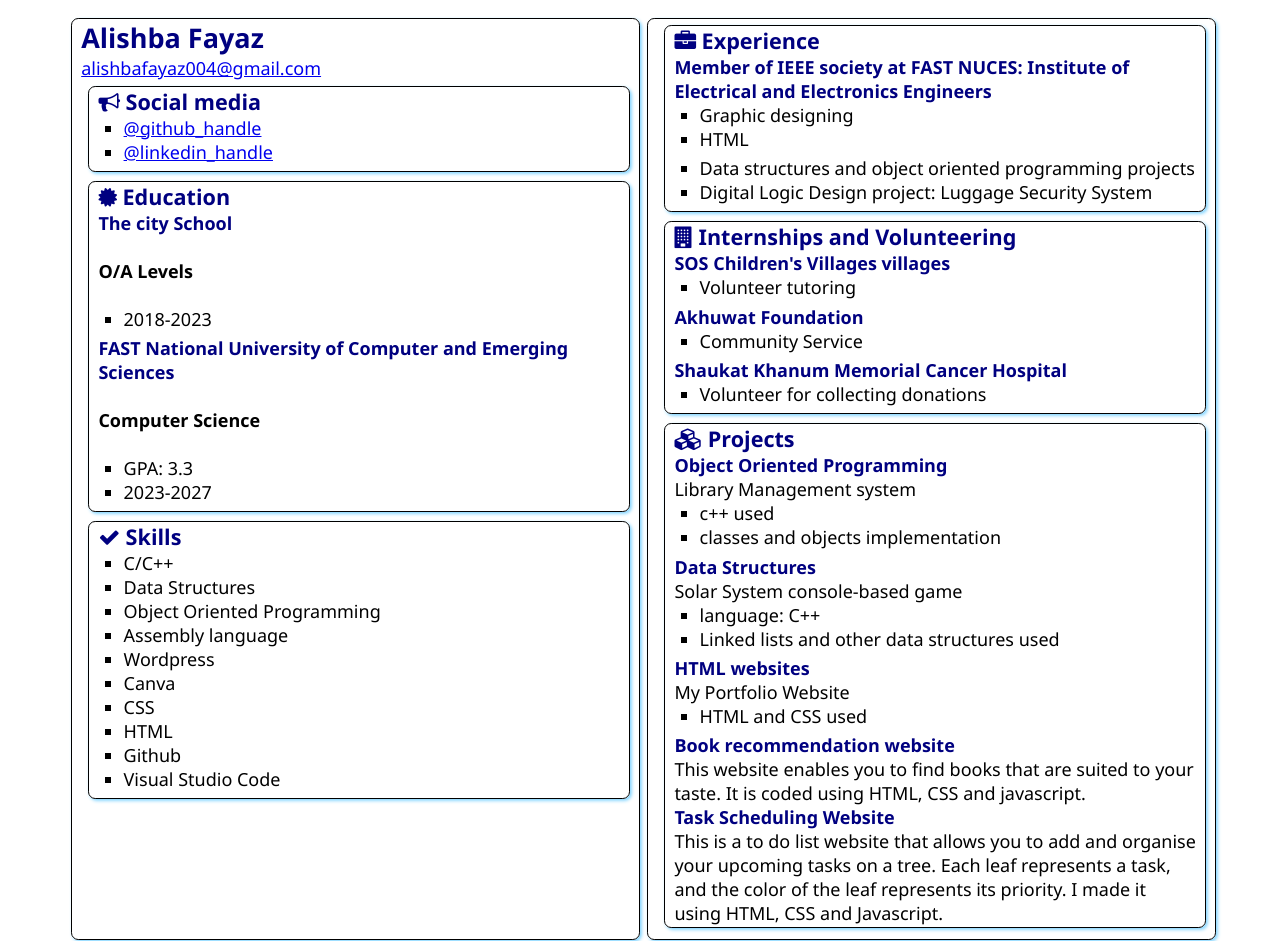
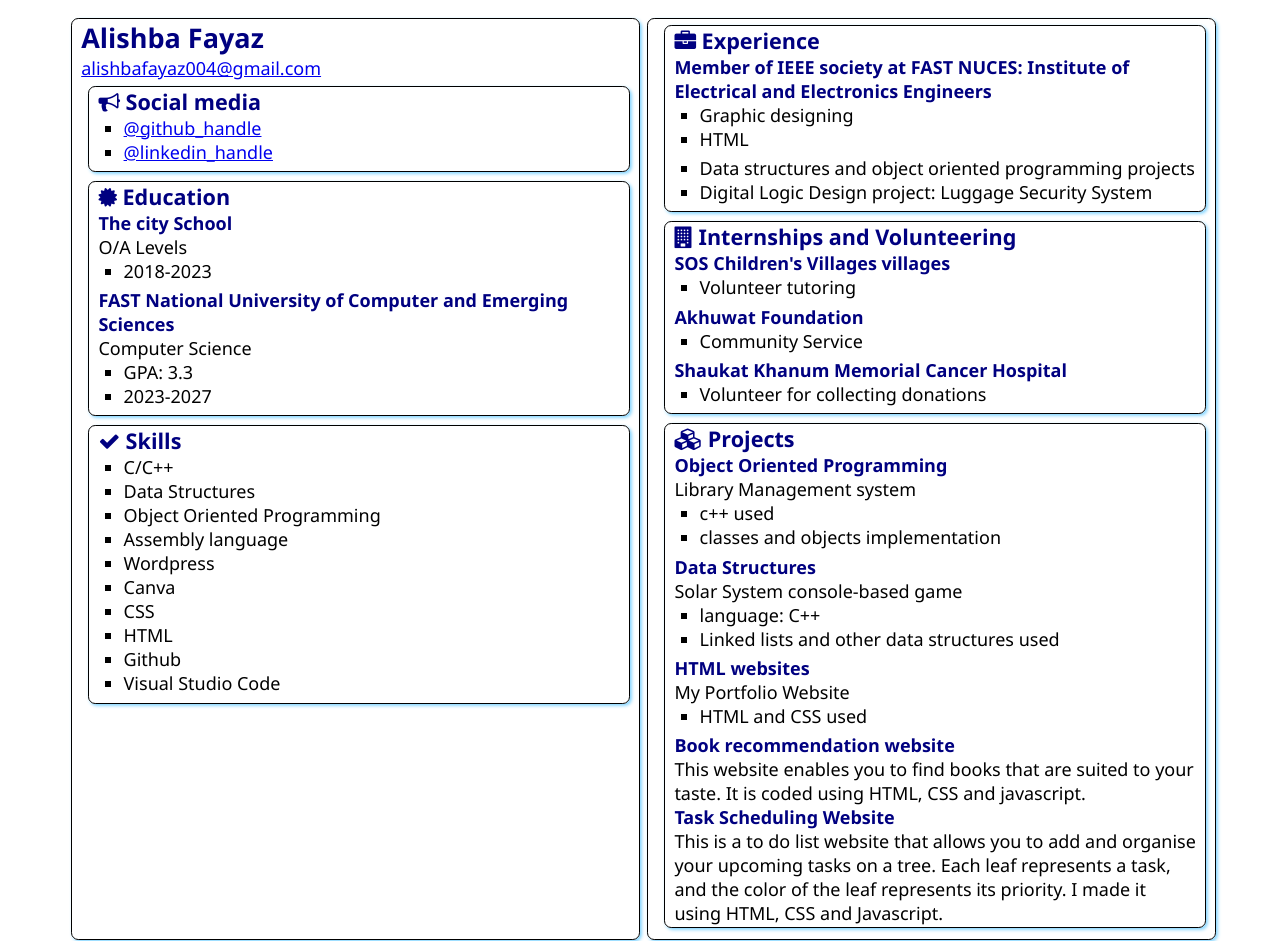
Before and after one commit to Alishba-Fayaz/my-static_website_portfolio, a plain HTML site: page src/index.html in a window 1280 px wide. Shown: the top 941 px of the page. Drawn offline with Linux system fonts and the light colour scheme.

Commit message:
Update index.html

```diff
--- a/src/index.html
+++ b/src/index.html
@@ -33,12 +33,12 @@
                        Education
                     </h2>
                     <h3>The city School</h3>
-                    <h4>O/A Levels</h4>
+                    <div>O/A Levels</div>
                     <ul>
                         <li>2018-2023</li>
                     </ul>
                     <h3>FAST National University of Computer and Emerging Sciences</h3>
-                    <h4>Computer Science</h4>
+                    <div>Computer Science</div>
                     <ul>
                         <li>GPA: 3.3</li>
                         <li>2023-2027</li>
```
